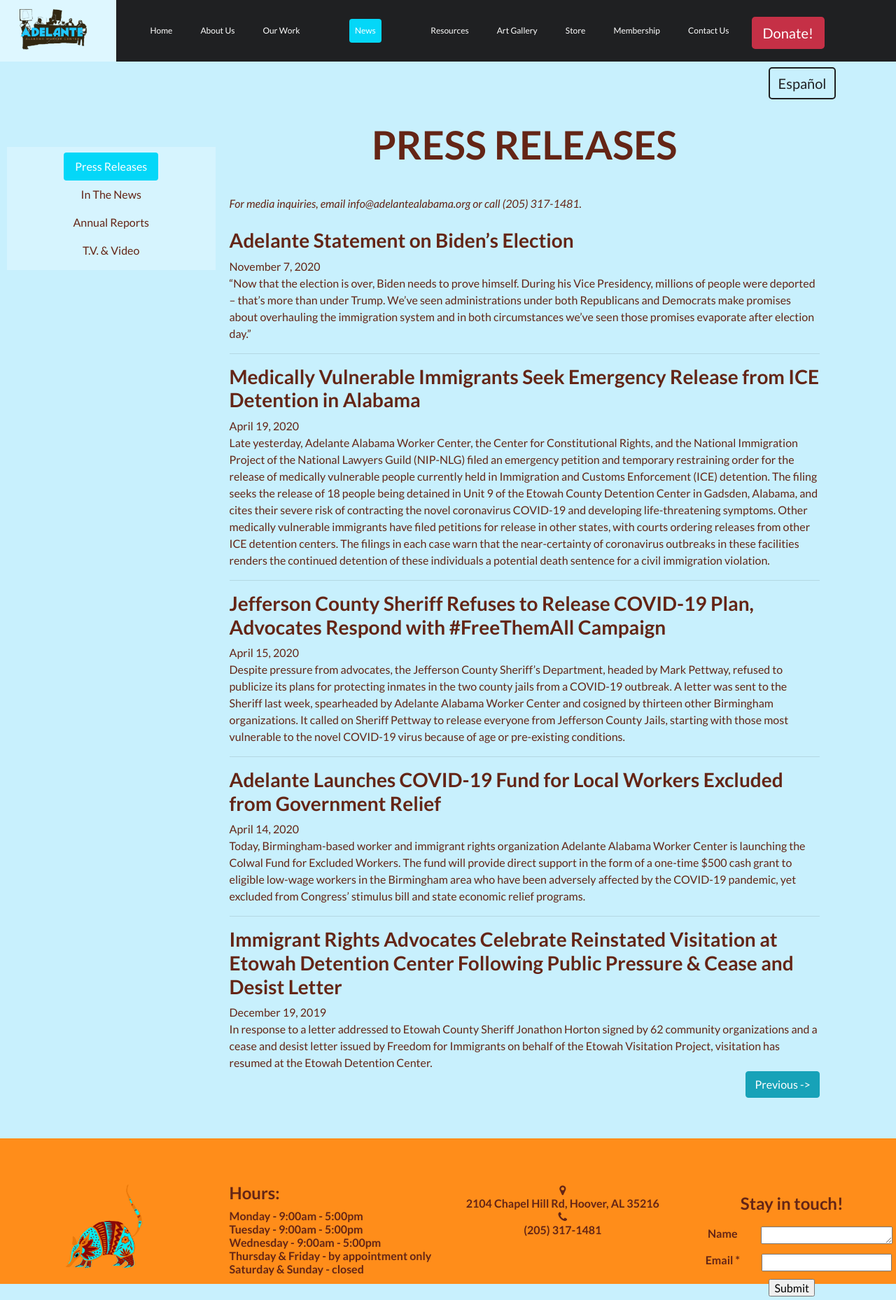
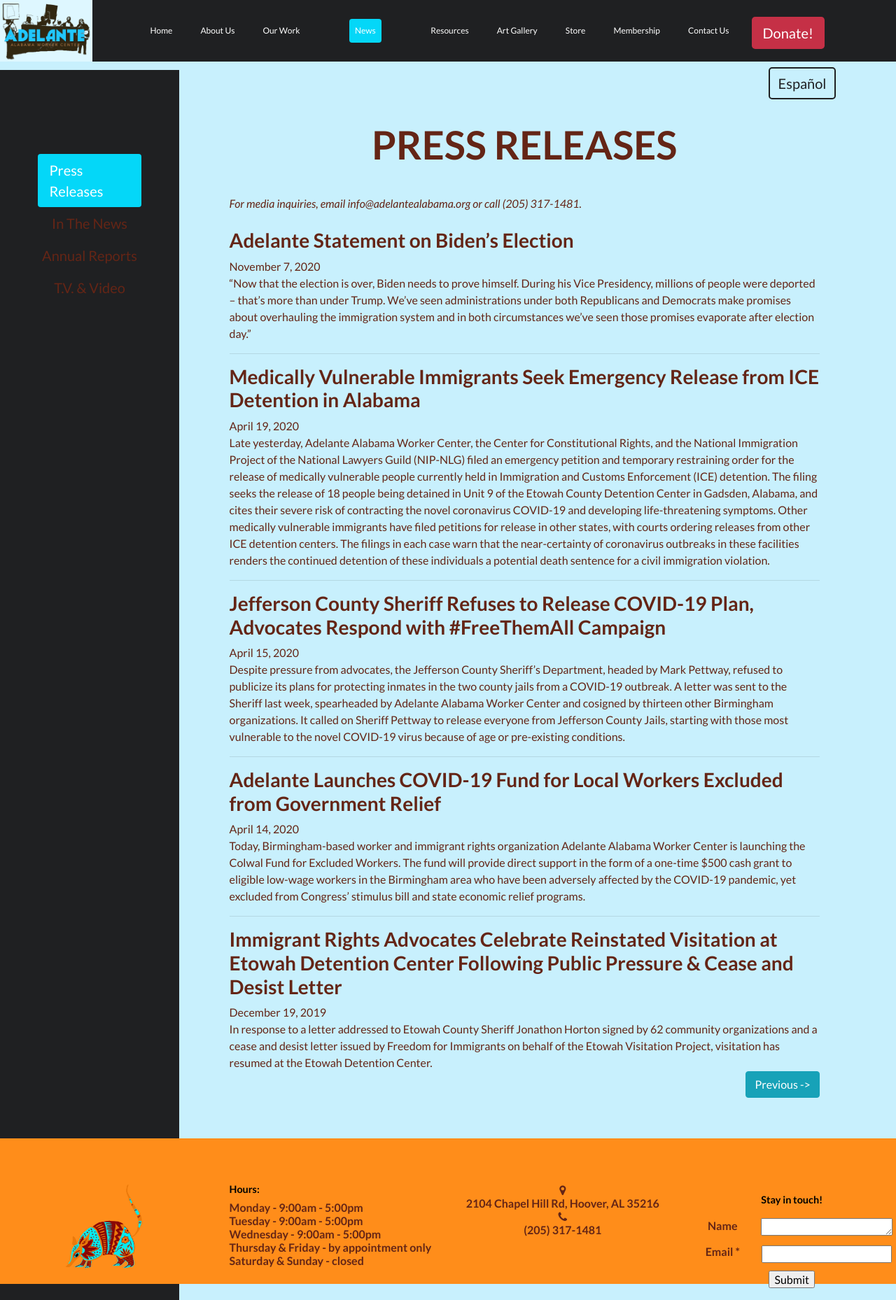
Before and after one commit to johnbuttram/AdelanteV3, a website: page assets/html/eng/newsEng.html in a window 1280 px wide. Shown: the whole page at 70% size. Drawn offline with nearby package versions, Linux system fonts and the light colour scheme; a script that the page names is missing.

Commit message:
updated css to reflect changes I actually WANTED.

```diff
--- a/assets/css/custom.css
+++ b/assets/css/custom.css
@@ -1,4 +1,7 @@
 /* All Pages */
+body {
+  z-index: 1;
+  }
 h1,
 h2,
 h3,
@@ -15,6 +18,7 @@
 a {
   color: #642516;
   text-decoration: none;
+  z-index: 1;
 }
 
 a:hover {
@@ -51,6 +55,14 @@
   font-family: 'Lato', sans-serif;
   font-weight: bold;
 }
+h4 {
+  font-size: .90rem;
+  color: black !important;
+}
+.modalFooter {
+  font-size: .90rem;
+  color: black !important;
+}
 
 .h3-resources {
   font-size: 7vmin;
@@ -64,11 +76,9 @@
 
 #navlogo {
   position: absolute;
-  left: 15%;
-  top: 10%;
-  float: left;
-  width: 8vw;
-  height: 8vh;
+  top: 0%;
+  max-width: 150px;
+  max-height: 11vh;;
   background-color: #DEF7FF;
 }
 
@@ -76,8 +86,6 @@
   position: absolute;
   top: 0%;
   left: 0%;
-  width: 13vw;
-  height: 11vh;
   background-color: #DEF7FF;
 }
 
@@ -362,6 +370,8 @@
   font-size: 16px;
   margin: 0 !important;
   line-height: normal;
+  position: relative;
+  z-index: 2;
 }
 
 .footer .footer-left,
@@ -656,6 +666,10 @@
 /*/Our work*/
 
 /*Art Gallery*/
+.gallerySize {
+  max-height: 300px;
+  max-width: 300px;
+}
 @media (max-width: 600px) {
 .galleryMarginBottom {
 margin-bottom: 5vh;
@@ -665,14 +679,30 @@
 /*Media & Press*/
 
 .sidebar {
-  margin-top: 110px;
-  margin-bottom: 33vh;
-  left: 10px;
-  background: rgba(255, 255, 255, 0.25);
+left: 0;
+background: #1F2022;
+padding-top: 15vh;
+padding-bottom: 1000vh;
+z-index: 1;
+overflow: hidden;
+position: fixed;
+font-size: 1.25rem;
+width: 20vw;
 }
-@media (max-width: 700px) {
+@media (max-width: 900px) {
   .sidebar {
     margin-bottom: 0;
+    padding-bottom: 100vh;
+    position: relative;
+    width: auto;
+  }
+}
+@media (max-width: 577px) {
+  .sidebar {
+    margin-bottom: 0;
+    padding-bottom: 1vh;
+    position: relative;
+    width: auto;
   }
 }
 .modalBg {
```
